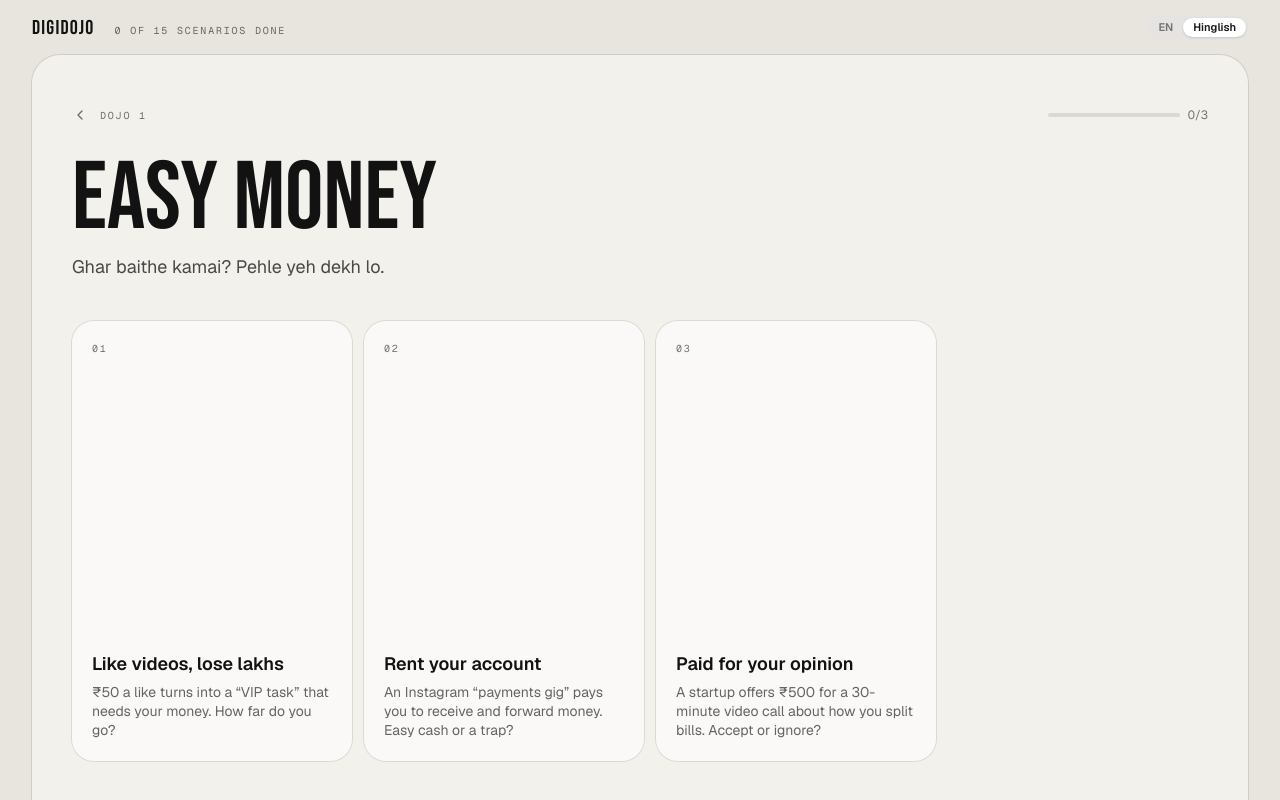
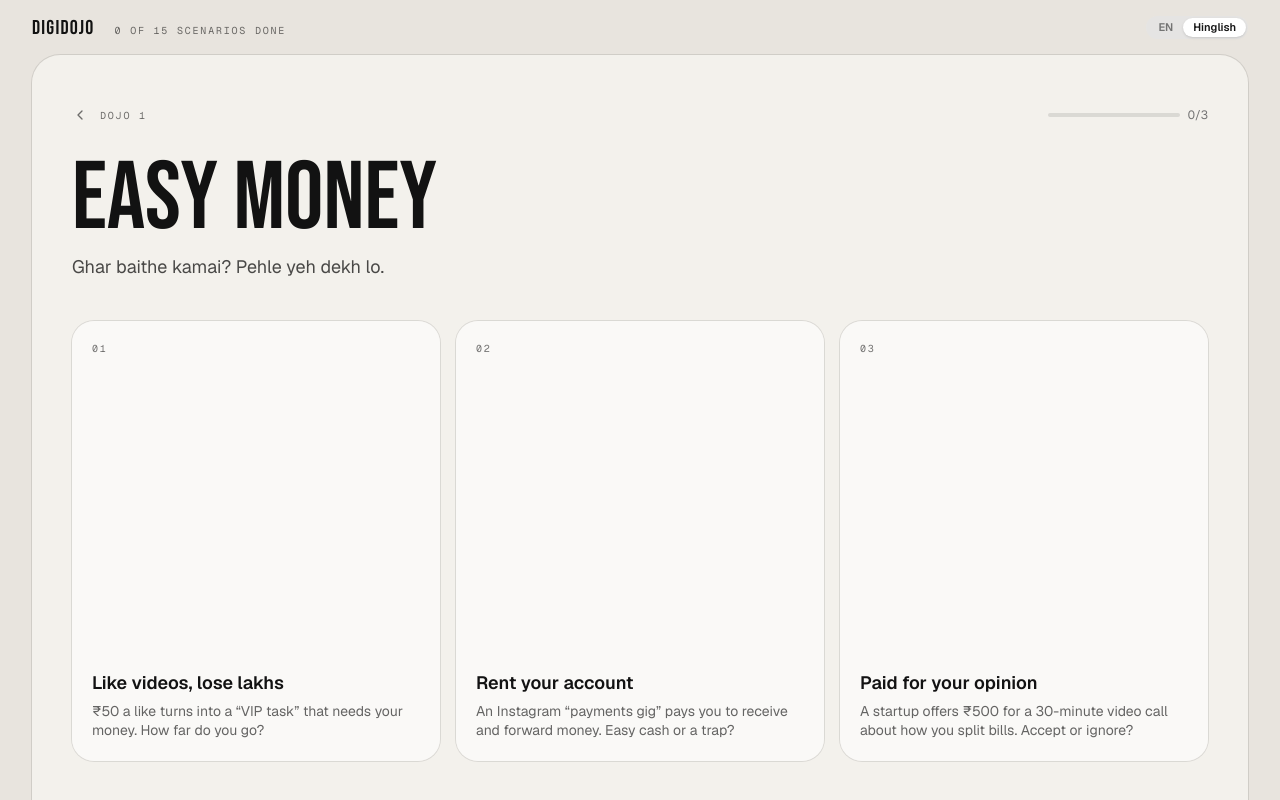
Before and after one commit to DigiDojo-V1/DigiDojo, a Next.js app: page /digidojo/dojo/easy-money in a window 1280 px wide. Shown: the top 800 px of the page. Built offline with nearby package versions, Linux system fonts and the light colour scheme; a web font is replaced by a local one.

Commit message:
Lay the scenario cards out in a full-width grid

```diff
--- a/src/components/dojo/DojoView.tsx
+++ b/src/components/dojo/DojoView.tsx
@@ -29,7 +29,7 @@ export interface DojoViewProps {
 
 /**
  * One dojo's page, inside `HomeShell`: back link and progress, the dojo's name, a row of tall
- * scenario cards (stacked on phones, a sideways-scrolling row from tablets up), and the takeaways.
+ * scenario cards (one, two or three to a row by width; extra cards wrap), and the takeaways.
  */
 export function DojoView({ order, name, tagline, takeaways, scenarios }: DojoViewProps) {
   const t = useT();
@@ -79,12 +79,11 @@ export function DojoView({ order, name, tagline, takeaways, scenarios }: DojoVie
           aria-label={t("dojo.scenarios")}
           className={cn(
             CARD_PAD,
-            "flex flex-col gap-3 py-8 md:flex-1 md:snap-x md:snap-mandatory md:scroll-px-8 md:flex-row md:overflow-x-auto md:overscroll-x-contain md:py-10 lg:scroll-px-10",
-            "[scrollbar-width:none] [&::-webkit-scrollbar]:hidden",
+            "grid grid-cols-1 gap-3 py-8 sm:grid-cols-2 md:gap-4 md:py-10 lg:grid-cols-3",
           )}
         >
           {scenarios.map((scenario, i) => (
-            <li key={scenario.key} className="md:flex md:snap-start">
+            <li key={scenario.key} className="flex">
               <ScenarioCard scenario={scenario} index={i} />
             </li>
           ))}
@@ -118,7 +117,7 @@ function ScenarioCard({ scenario, index }: { scenario: DojoViewScenario; index:
   return (
     <Link
       href={scenario.href}
-      className="group flex min-h-[320px] w-full flex-col rounded-[22px] bg-white/60 p-5 ring-1 ring-black/10 transition hover:bg-white/80 hover:ring-black/25 focus-visible:outline-2 focus-visible:outline-offset-2 focus-visible:outline-black/40 active:scale-[0.99] md:h-[clamp(380px,55dvh,520px)] md:min-h-0 md:w-[280px]"
+      className="group flex min-h-[320px] w-full flex-col rounded-[22px] bg-white/60 p-5 ring-1 ring-black/10 transition hover:bg-white/80 hover:ring-black/25 focus-visible:outline-2 focus-visible:outline-offset-2 focus-visible:outline-black/40 active:scale-[0.99] sm:min-h-[clamp(380px,55dvh,520px)]"
     >
       <div className="flex items-center justify-between">
         <span className={`${MONO} text-black/55 tabular-nums`}>
```
